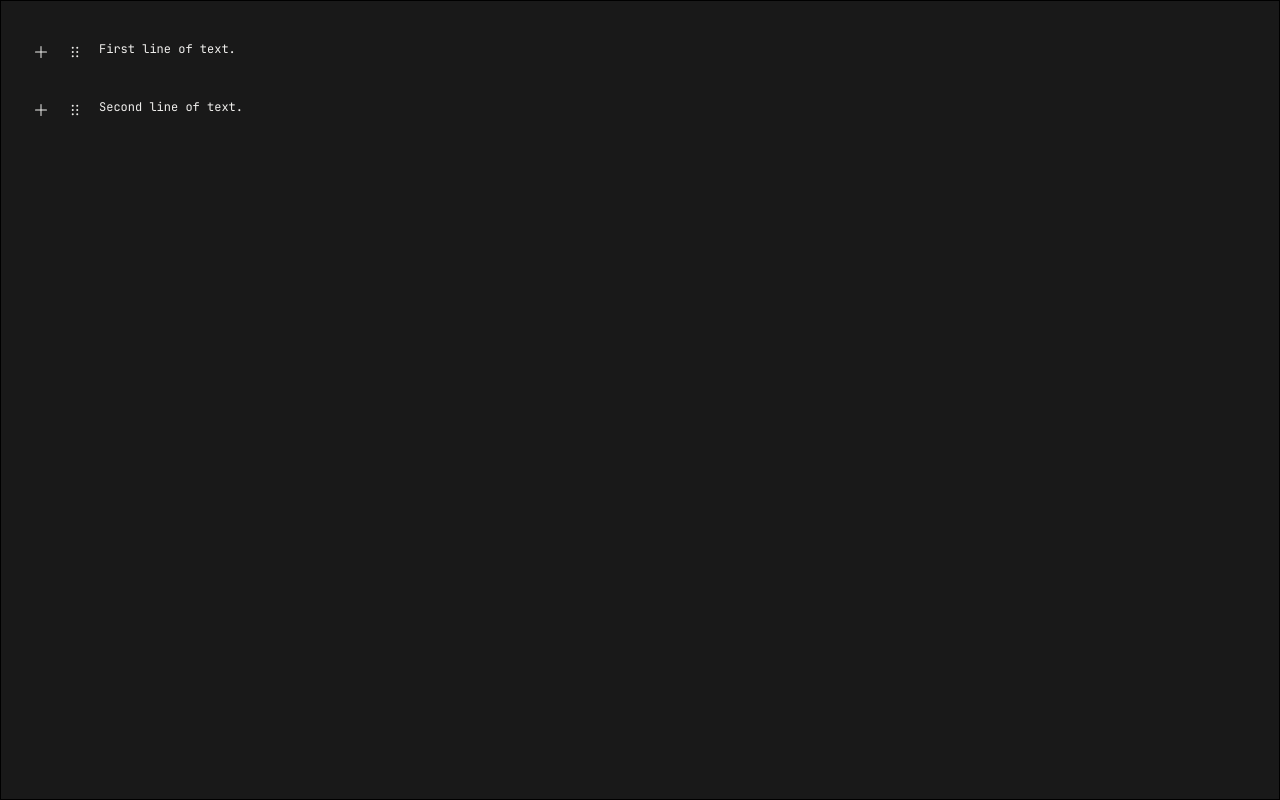
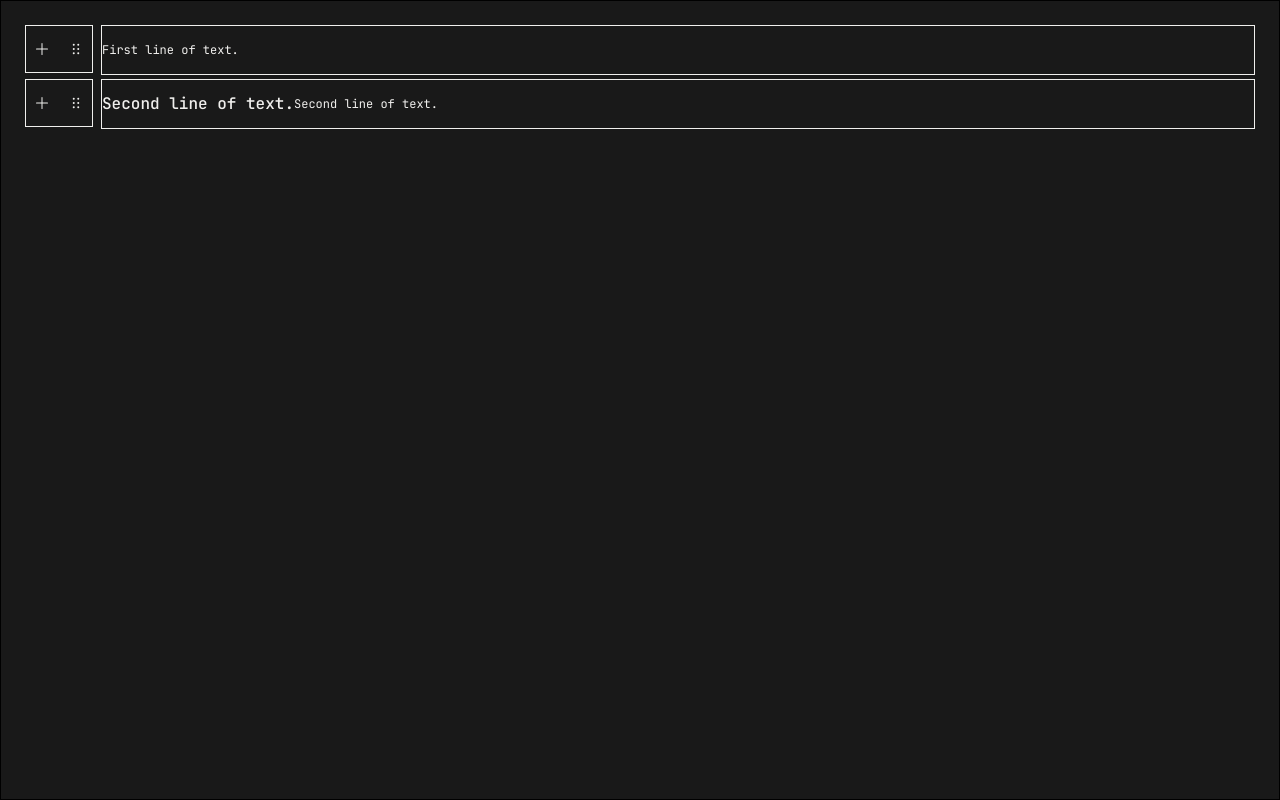
Before and after one commit to mdmarufbinsalim/Atlas, a Next.js app: page / in a window 1280 px wide. Built offline with nearby package versions, Linux system fonts and the light colour scheme; a web font is replaced by a local one.

Commit message:
feat: fixed alignment issue and added history support

```diff
--- a/package.json
+++ b/package.json
@@ -16,6 +16,7 @@
     "react-icons": "^5.6.0",
     "slate": "^0.124.1",
     "slate-dom": "^0.124.1",
+    "slate-history": "^0.113.1",
     "slate-react": "^0.124.2",
     "tailwind-merge": "^3.6.0"
   },
--- a/src/components/atlas-editor.tsx
+++ b/src/components/atlas-editor.tsx
@@ -2,6 +2,7 @@
 import { useCallback, useState } from "react"
 import { createEditor, Descendant, Editor, Element, Text, Transforms } from "slate"
 import { Editable, ReactEditor, RenderElementProps, RenderLeafProps, Slate, withReact } from "slate-react"
+import { withHistory } from "slate-history"
 import Leaf from "./elements/leaf"
 import Block from "./elements/block"
 import SlashMenu from "./slash-menu"
@@ -16,7 +17,7 @@ const initialValue: Descendant[] = [
     },
     {
         type: 'block',
-        children: [{ text: 'Second line of text.', mode: 'text' }],
+        children: [{ text: 'Second line of text.', mode: 'header_4' }, { text: 'Second line of text.', mode: 'text' }],
     },
 ]
 
@@ -26,7 +27,7 @@ type SlashState = {
     slashOffset: number
 } | null
 
-function withDefaults(editor: ReturnType<typeof withReact>) {
+function withDefaults(editor: ReturnType<typeof withHistory<ReturnType<typeof withReact>>>) {
     const { normalizeNode } = editor
     editor.normalizeNode = ([node, path]) => {
         if (Text.isText(node) && node.mode === undefined) {
@@ -38,14 +39,14 @@ function withDefaults(editor: ReturnType<typeof withReact>) {
     return editor
 }
 
-function toggleMark(editor: ReturnType<typeof withReact>, mark: 'bold' | 'striked' | 'underlined') {
+function toggleMark(editor: ReturnType<typeof withHistory<ReturnType<typeof withReact>>>, mark: 'bold' | 'striked' | 'underlined') {
     const isActive = Editor.marks(editor)?.[mark] === true
     if (isActive) Editor.removeMark(editor, mark)
     else Editor.addMark(editor, mark, true)
 }
 
 export default function AtlasEditor() {
-    const [editor] = useState(() => withDefaults(withReact(createEditor())))
+    const [editor] = useState(() => withDefaults(withHistory(withReact(createEditor()))))
     const [slashState, setSlashState] = useState<SlashState>(null)
 
     const renderElement = useCallback((props: RenderElementProps) => {
@@ -59,6 +60,8 @@ export default function AtlasEditor() {
 
     const handleKeyDown = useCallback((e: React.KeyboardEvent) => {
         const mod = e.metaKey || e.ctrlKey
+        if (mod && !e.shiftKey && e.key.toLowerCase() === 'z') { e.preventDefault(); editor.undo(); return }
+        if (mod && (e.key.toLowerCase() === 'y' || (e.shiftKey && e.key.toLowerCase() === 'z'))) { e.preventDefault(); editor.redo(); return }
         if (mod && e.key.toLowerCase() === 'b') { e.preventDefault(); toggleMark(editor, 'bold'); return }
         if (mod && e.key.toLowerCase() === 'u') { e.preventDefault(); toggleMark(editor, 'underlined'); return }
         if (mod && e.shiftKey && e.key.toLowerCase() === 's') { e.preventDefault(); toggleMark(editor, 'striked'); return }
@@ -150,6 +153,10 @@ export default function AtlasEditor() {
                         renderLeaf={renderLeaf}
                         onKeyDown={handleKeyDown}
                         className="flex flex-col outline-0 text-editor-text gap-1 px-2 py-3 sm:px-6 sm:py-6"
+                        style={{
+                            lineHeight: 0,
+                            fontSize: 0,
+                        }}
                     />
                     <div className="flex-1 grow min-h-6 cursor-text" onClick={handleSpacerClick} />
                 </div>
--- a/src/components/elements/block.tsx
+++ b/src/components/elements/block.tsx
@@ -30,13 +30,13 @@ export default function Block({
             {isTarget && dropBefore && (
                 <div
                     contentEditable={false}
-                    className="pointer-events-none absolute -top-px left-8 right-0 h-0.5 rounded-full bg-blue-400 z-10"
+                    className="pointer-events-none absolute -top-px left-0 right-0 h-0.5 rounded-full bg-blue-400 z-10"
                 />
             )}
 
             <div
                 contentEditable={false}
-                className="h-13.5 flex items-center gap-0.5 shrink-0"
+                className="h-12 border flex items-center gap-0.5 shrink-0"
             >
                 <div
                     className="p-2 rounded opacity-0 group-hover:opacity-100 [@media(hover:none)]:opacity-100 transition-opacity duration-300 cursor-pointer hover:bg-white/10 active:bg-white/15"
@@ -58,7 +58,9 @@ export default function Block({
                 </div>
             </div>
 
-            <div className="relative flex-1 min-w-0 min-h-12">
+            <div className="relative flex-1 min-w-0 min-h-12 border"
+                style={{ lineHeight: 0, fontSize: 0 }}
+            >
                 {showSlashMenuPrompt && (
                     <span
                         contentEditable={false}
--- a/src/components/elements/leaf.tsx
+++ b/src/components/elements/leaf.tsx
@@ -3,13 +3,12 @@ import { Mode } from "@/types/slate.types"
 import { cn } from "@/lib/utils"
 
 const MODE_CLASSES: Record<Mode, string> = {
-    header_1: "text-3xl font-bold leading-[48px]",
-    header_2: "text-2xl font-semibold leading-[48px]",
-    header_3: "text-xl font-semibold leading-[48px]",
-    header_4: "text-md font-medium leading-[48px]",
-    text: "text-xs leading-[48px]",
+    header_1: "text-3xl font-bold !leading-[48px] inline align-top",
+    header_2: "text-2xl font-semibold !leading-[48px] inline align-top",
+    header_3: "text-xl font-semibold !leading-[48px] inline align-top",
+    header_4: "text-base font-medium !leading-[48px] inline align-top",
+    text: "text-xs !leading-[48px] inline align-top",
 }
-
 export default function Leaf({ attributes, children, leaf }: RenderLeafProps) {
     const decorations = [
         leaf.underlined && "underline",
@@ -22,15 +21,13 @@ export default function Leaf({ attributes, children, leaf }: RenderLeafProps) {
         <span
             {...attributes}
             className={cn(
-                "font-mono min-w-max h-12",
-                leaf.mode && MODE_CLASSES[leaf.mode] || "text-xs leading-12",
+                "font-mono",
+                leaf.mode && MODE_CLASSES[leaf.mode] || "text-xs",
                 leaf.bold && "font-extrabold",
             )}
-            style={
-                decorations
-                    ? { textDecorationLine: decorations }
-                    : undefined
-            }
+            style={{
+                ...(decorations ? { textDecorationLine: decorations } : {}),
+            }}
         >
             {children}
         </span>
--- a/src/types/slate.types.ts
+++ b/src/types/slate.types.ts
@@ -1,4 +1,5 @@
 import { BaseEditor } from 'slate'
+import { HistoryEditor } from 'slate-history'
 import { ReactEditor } from 'slate-react'
 
 export type Mode = 'header_1' | 'header_2' | 'header_3' | 'header_4' | 'text'
@@ -16,7 +17,7 @@ export type BlockElement = { type: 'block'; children: FormattedText[] }
 
 declare module 'slate' {
     interface CustomTypes {
-        Editor: BaseEditor & ReactEditor
+        Editor: BaseEditor & ReactEditor & HistoryEditor
         Element: BlockElement
         Text: FormattedText
     }
```
Also changed, not shown: 2 other files (tests, documents, lock files or other folders).
